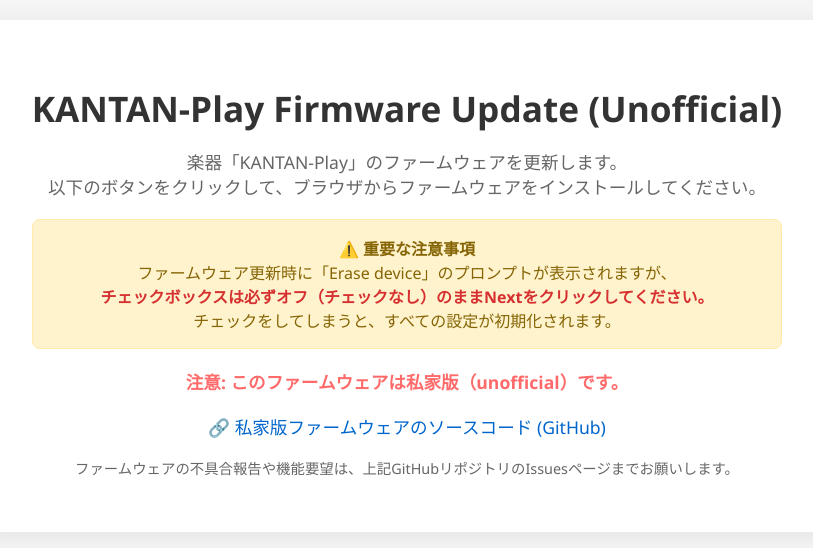
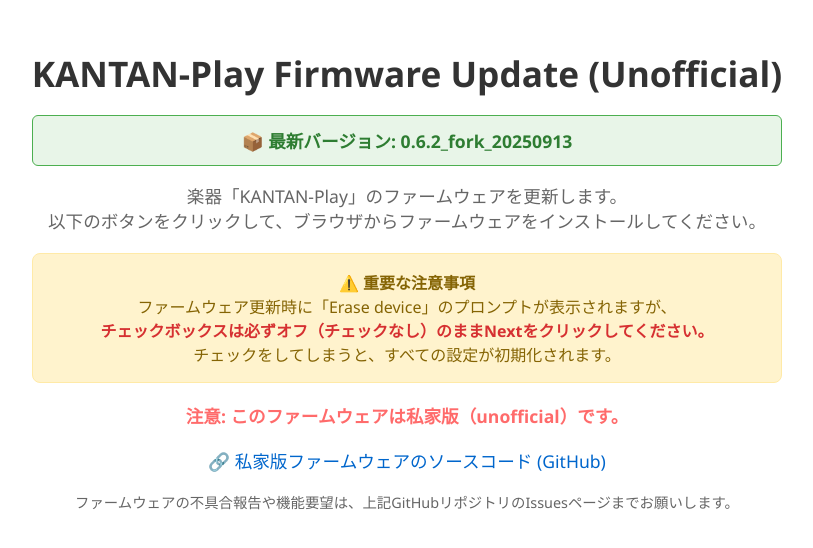
Before and after one commit to nobynobynoby/nobynobynoby.github.io, a plain HTML site: page index.html in a window 1280 px wide. Shown: the part 124-672 px from the top of the page, without its empty margins (233-1046 px from the left). Drawn offline with Linux system fonts and the light colour scheme.

Commit message:
Add current firmware version display
- Show latest version '0.6.2_fork_20250913' prominently on homepage
- Green highlight box for easy identification of current version

```diff
--- a/index.html
+++ b/index.html
@@ -36,6 +36,9 @@
 <body>
     <div class="container">
         <h1>KANTAN-Play Firmware Update (Unofficial)</h1>
+        <p style="background: #e8f5e8; border: 1px solid #4caf50; border-radius: 6px; padding: 12px; color: #2e7d32; margin-bottom: 16px;">
+          <strong>📦 最新バージョン: 0.6.2_fork_20250913</strong>
+        </p>
         <p>楽器「KANTAN-Play」のファームウェアを更新します。<br>以下のボタンをクリックして、ブラウザからファームウェアをインストールしてください。</p>
         <div style="background: #fff3cd; border: 1px solid #ffeaa7; border-radius: 8px; padding: 16px; margin: 20px 0; color: #856404;">
           <strong>⚠️ 重要な注意事項</strong><br>
```
